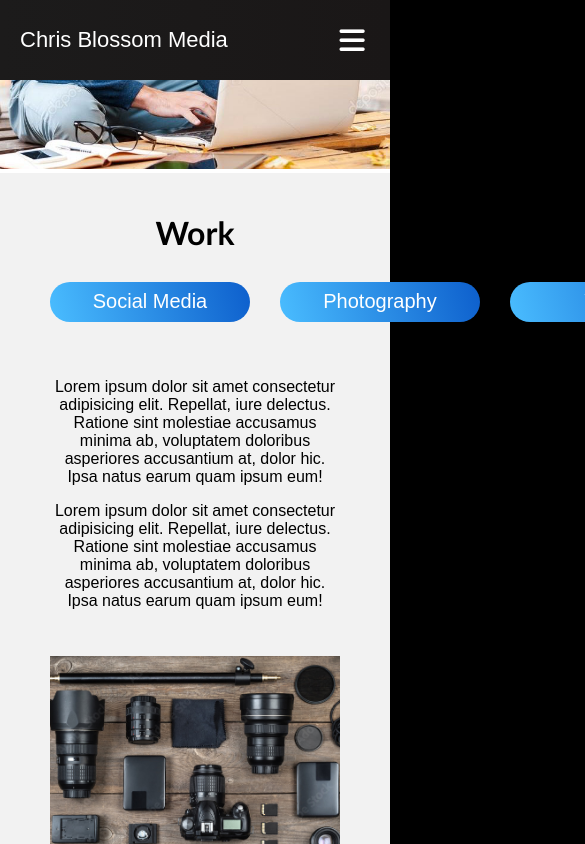
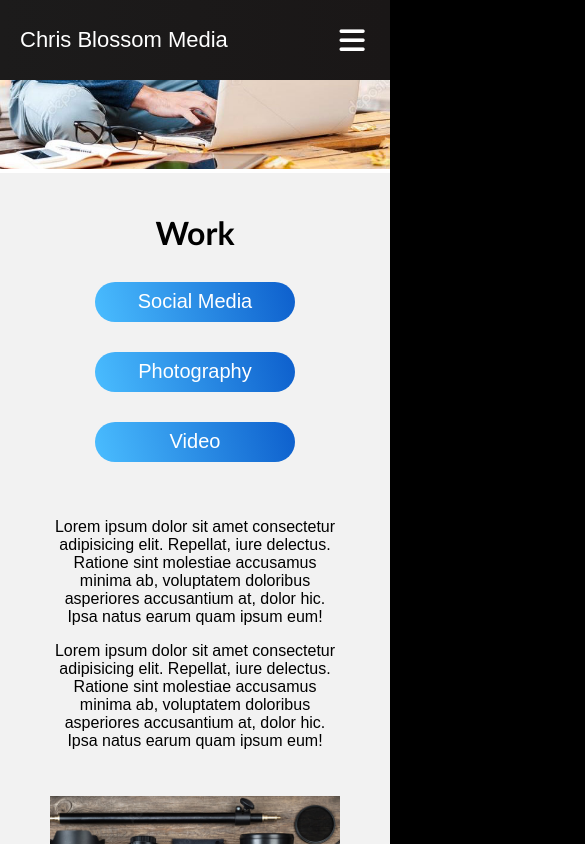
Before and after one commit to DeBoer753/cbm-APP, a React (Create React App) app: page /work in a window 390 px wide. Shown: the top 844 px of the page, 585 px wide, since content can reach past the window. Built offline with nearby package versions, Linux system fonts and the light colour scheme.

Commit message:
drop down and navbar reverted

```diff
--- a/src/components/0.5-NavBar2/DropDown.jsx
+++ b/src/components/0.5-NavBar2/DropDown.jsx
@@ -14,6 +14,7 @@ export default function DropDown() {
   const [click, setClick] = useState(false)
 
   const handleClick = () => setClick(!click)
+
   return (
     <>
       <ul onClick={handleClick} className={click ? 'dropdown-menu clicked' : 'dropdown-menu'}>
--- a/src/components/0.5-NavBar2/MenuItems.jsx
+++ b/src/components/0.5-NavBar2/MenuItems.jsx
@@ -15,3 +15,21 @@ export const MenuItems = [
     cName: 'dropdown-link'
   }
 ]
+
+export const NestedMenuItems = [
+  {
+    title: 'Social Media',
+    path: '/socialmedia',
+    cName: 'dropdown-link'
+  },
+  {
+    title: 'Photography',
+    path: '/photography',
+    cName: 'dropdown-link'
+  },
+  {
+    title: 'Video',
+    path: '/video',
+    cName: 'dropdown-link'
+  }
+]
--- a/src/components/3-RecentWork/RecentWork.module.css
+++ b/src/components/3-RecentWork/RecentWork.module.css
@@ -78,7 +78,7 @@
     color: white;
     width: 100%;
     height: 100%;
-    margin-left: -1px;
+    margin-left: -0px;
     top: 0;
     left: 0;
     opacity: 0;
--- a/src/routes/2-Work/Work.module.css
+++ b/src/routes/2-Work/Work.module.css
@@ -76,10 +76,10 @@ margin: 0 10px 10px 10px;
   width: 50%;
 }
 
-@media only screen and (min-width: 280px) and (max-width: 1103px) {
+@media only screen and (min-width: 200px) and (max-width: 764px) {
 
-  .workButtonBox button {
-
+  .workButtonBox  {
+    flex-direction: column;
   }
   .workContent {
     align-content: center;
```
Also changed, not shown: src/components/0.5-NavBar2/DropDown.css (line endings or trailing spaces). Lines whose indentation alone changed are shown as unchanged.
